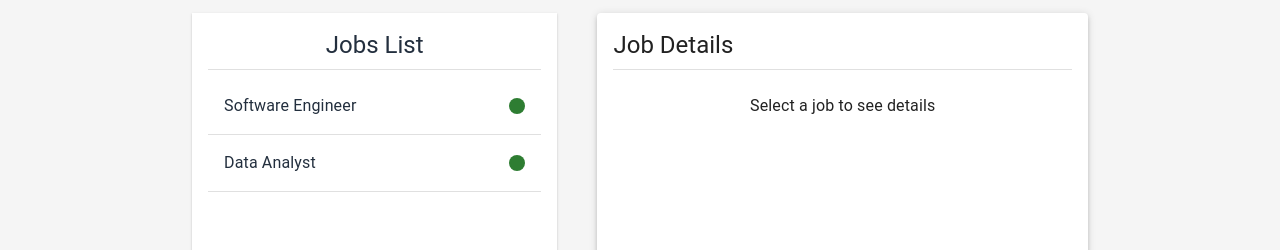
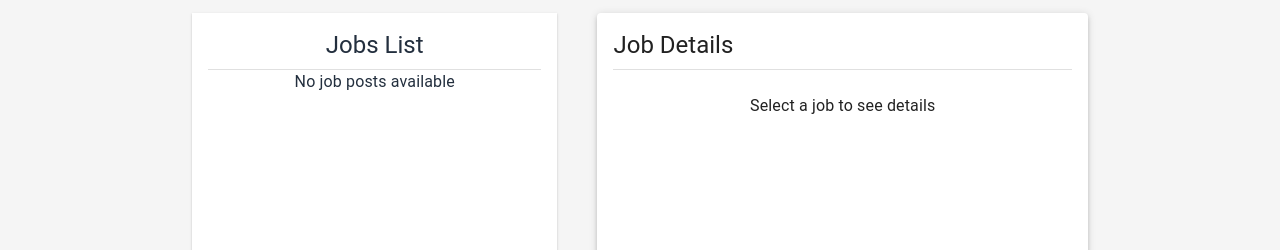
Before and after one commit to touremoh/qorva-ai-app, a React (Vite) app: page / in a window 1280 px wide. Both pictures are taken after a click on the link "JOBS". Shown: the part 160-410 px from the top of the page. Built offline with nearby package versions, Linux system fonts and the light colour scheme.

Commit message:
Remove dummy code

```diff
--- a/src/components/contents/JobsContent.jsx
+++ b/src/components/contents/JobsContent.jsx
@@ -32,21 +32,7 @@ const JobContent = () => {
 	const [openModal, setOpenModal] = useState(false);
 	const [editModalOpen, setEditModalOpen] = useState(false);
 	const [deleteDialogOpen, setDeleteDialogOpen] = useState(false);
-	const [jobs, setJobs] = useState([
-			{
-				id: 1,
-				title: "Software Engineer",
-				description: "Looking for a highly skilled software engineer to work on a variety of web projects.",
-				status: "open"
-			},
-			{
-				id: 2,
-				title: "Data Analyst",
-				description: "Seeking a data analyst with experience in data visualization and statistical analysis.",
-				status: "open"
-			}
-		]
-	);
+	const [jobs, setJobs] = useState([]);
 	const [selectedJob, setSelectedJob] = useState(null);
 	const [jobTitle, setJobTitle] = useState('');
 	const [jobDescription, setJobDescription] = useState('');
```
